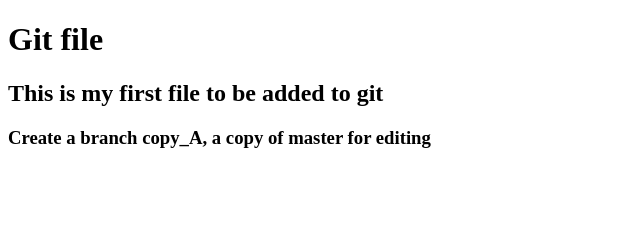
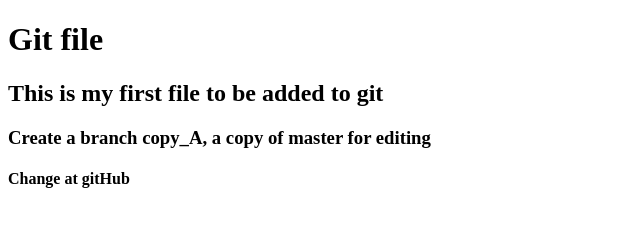
Before and after one commit to xlyuan2018/git_training, a plain HTML site: page index.html in a window 1280 px wide. Shown: the whole page, without its empty margins (0-640 px from the left). Drawn offline with Linux system fonts and the light colour scheme.

Commit message:
Update index.html

```diff
--- a/index.html
+++ b/index.html
@@ -8,5 +8,6 @@
 <body>
 	<h2> This is my first file to be added to git </h2>
 	<h3> Create a branch copy_A, a copy of master for editing </h3>
+	<h4> Change at gitHub </h4>
 </body>
 </html>
```
